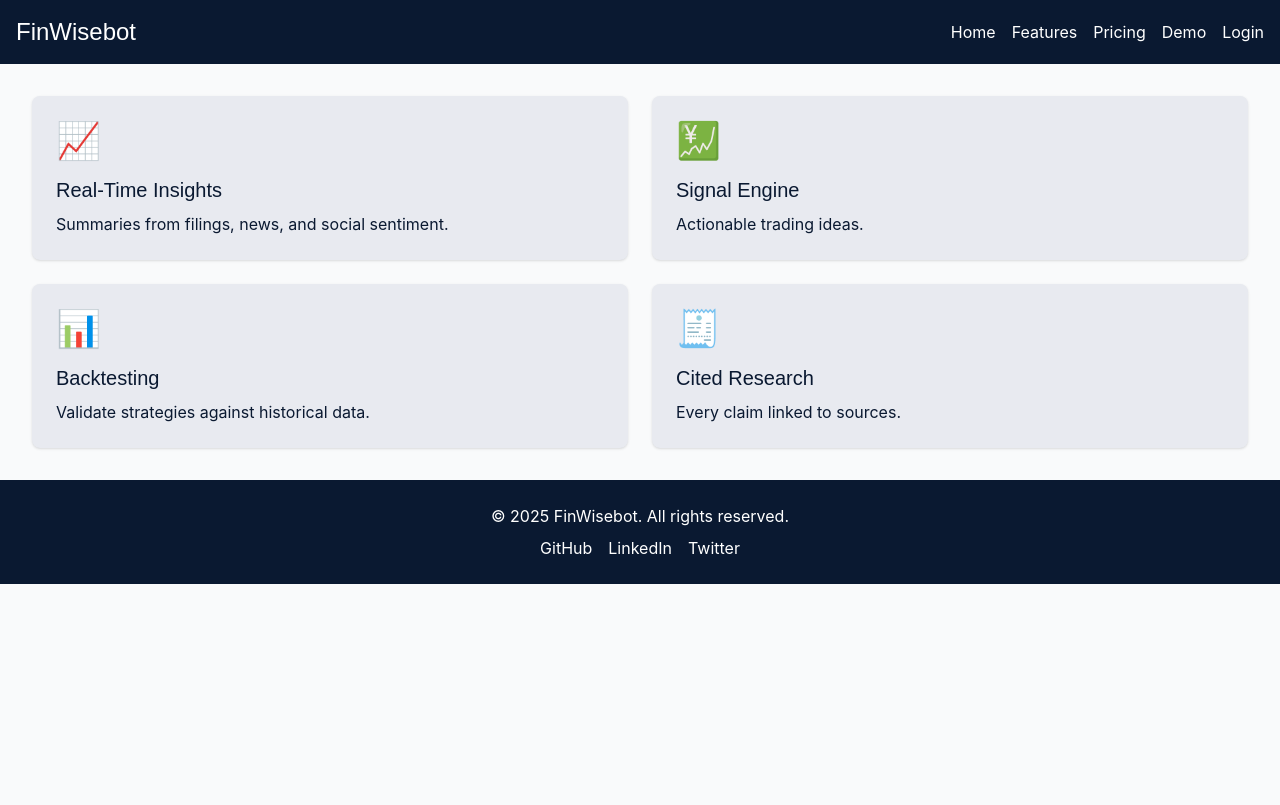
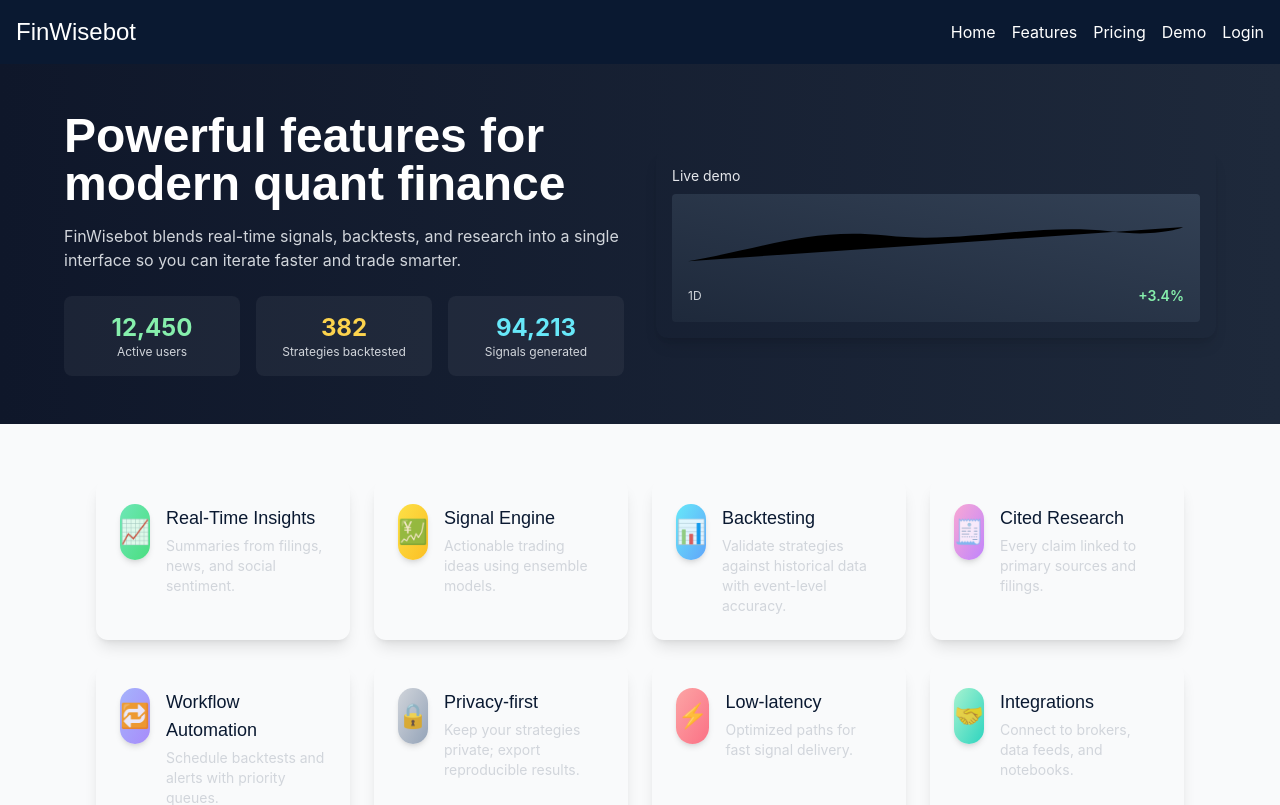
Before and after one commit to assassinyousuf/finwisebot_website, a Next.js app: page /features in a window 1280 px wide. Shown: the top 805 px of the page. Built offline with nearby package versions, Linux system fonts and the light colour scheme.

Commit message:
feat: beautify features page with animated hero, sparkline, count-up stats, and enhanced feature cards

```diff
--- a/src/components/FeatureCard.jsx
+++ b/src/components/FeatureCard.jsx
@@ -1,9 +1,15 @@
-export default function FeatureCard({ title, description, icon }) {
+export default function FeatureCard({ title, description, icon, accent = 'from-green-400 to-emerald-400' }) {
   return (
-    <div className="bg-secondary p-6 rounded-lg shadow hover:shadow-lg transition">
-      <div className="text-4xl mb-4">{icon}</div>
-      <h3 className="text-xl font-heading mb-2">{title}</h3>
-      <p>{description}</p>
+    <div className="bg-gradient-to-br from-white/5 to-white/2 p-6 rounded-xl shadow-lg hover:shadow-2xl transform hover:-translate-y-1 transition-all">
+      <div className="flex items-start gap-4">
+        <div className={`w-14 h-14 rounded-full flex items-center justify-center text-2xl bg-gradient-to-br ${accent} text-black/80 shadow-md`}>
+          {icon}
+        </div>
+        <div>
+          <h3 className="text-lg font-heading mb-1">{title}</h3>
+          <p className="text-sm text-gray-300">{description}</p>
+        </div>
+      </div>
     </div>
   );
 }
--- a/src/pages/features.jsx
+++ b/src/pages/features.jsx
@@ -1,17 +1,93 @@
+import { useEffect, useState } from 'react';
 import Navbar from '../components/Navbar';
 import Footer from '../components/Footer';
 import FeatureCard from '../components/FeatureCard';
 
+function Sparkline({ className = '' }) {
+  // Simple animated SVG sparkline for a finance feel
+  return (
+    <svg viewBox="0 0 100 30" className={`w-full h-16 sparkline ${className}`} preserveAspectRatio="none">
+      <path d="M0 24 C15 18 25 8 40 12 C55 16 70 6 85 10 C95 13 100 8 100 8" />
+    </svg>
+  );
+}
+
 export default function Features() {
+  const [users, setUsers] = useState(0);
+  const [strategies, setStrategies] = useState(0);
+  const [signals, setSignals] = useState(0);
+
+  // simple count-up animation for stats
+  useEffect(() => {
+    let raf;
+    const start = Date.now();
+    const duration = 1200;
+    const aTarget = 12450, bTarget = 382, cTarget = 94213;
+
+    const tick = () => {
+      const t = Math.min(1, (Date.now() - start) / duration);
+      const ease = t < 0.5 ? 2 * t * t : -1 + (4 - 2 * t) * t; // eased
+      setUsers(Math.floor(aTarget * ease));
+      setStrategies(Math.floor(bTarget * ease));
+      setSignals(Math.floor(cTarget * ease));
+      if (t < 1) raf = requestAnimationFrame(tick);
+    };
+    raf = requestAnimationFrame(tick);
+    return () => cancelAnimationFrame(raf);
+  }, []);
+
   return (
     <div>
       <Navbar />
-      <main className="p-8 grid grid-cols-1 md:grid-cols-2 gap-6">
-        <FeatureCard icon="📈" title="Real-Time Insights" description="Summaries from filings, news, and social sentiment." />
-        <FeatureCard icon="💹" title="Signal Engine" description="Actionable trading ideas." />
-        <FeatureCard icon="📊" title="Backtesting" description="Validate strategies against historical data." />
-        <FeatureCard icon="🧾" title="Cited Research" description="Every claim linked to sources." />
+
+      <header className="px-6 py-12 bg-gradient-to-r from-slate-900 to-slate-800 text-white">
+        <div className="max-w-6xl mx-auto flex flex-col md:flex-row items-center gap-8">
+          <div className="w-full md:w-1/2 float-up">
+            <h1 className="text-4xl md:text-5xl font-heading font-bold leading-tight mb-4">Powerful features for modern quant finance</h1>
+            <p className="text-gray-300 mb-6">FinWisebot blends real-time signals, backtests, and research into a single interface so you can iterate faster and trade smarter.</p>
+
+            <div className="grid grid-cols-3 gap-4 text-center">
+              <div className="p-4 bg-white/5 rounded-lg">
+                <div className="text-2xl font-bold text-green-300 pulse-soft">{users.toLocaleString()}</div>
+                <div className="text-xs text-gray-300">Active users</div>
+              </div>
+              <div className="p-4 bg-white/5 rounded-lg">
+                <div className="text-2xl font-bold text-amber-300 pulse-soft">{strategies.toLocaleString()}</div>
+                <div className="text-xs text-gray-300">Strategies backtested</div>
+              </div>
+              <div className="p-4 bg-white/5 rounded-lg">
+                <div className="text-2xl font-bold text-cyan-300 pulse-soft">{signals.toLocaleString()}</div>
+                <div className="text-xs text-gray-300">Signals generated</div>
+              </div>
+            </div>
+          </div>
+
+          <div className="w-full md:w-1/2">
+            <div className="bg-white/6 rounded-xl p-4 shadow-lg">
+              <div className="text-sm text-gray-200 mb-2">Live demo</div>
+              <div className="bg-gradient-to-tr from-slate-800 to-slate-700 p-4 rounded">
+                <Sparkline />
+                <div className="flex items-center justify-between mt-3 text-xs text-gray-300">
+                  <div>1D</div>
+                  <div className="text-sm font-semibold text-green-300">+3.4%</div>
+                </div>
+              </div>
+            </div>
+          </div>
+        </div>
+      </header>
+
+      <main className="max-w-6xl mx-auto p-8 grid grid-cols-1 md:grid-cols-2 lg:grid-cols-4 gap-6 mt-6">
+        <FeatureCard icon="📈" title="Real-Time Insights" description="Summaries from filings, news, and social sentiment." accent="from-emerald-300 to-green-400" />
+        <FeatureCard icon="💹" title="Signal Engine" description="Actionable trading ideas using ensemble models." accent="from-yellow-300 to-amber-400" />
+        <FeatureCard icon="📊" title="Backtesting" description="Validate strategies against historical data with event-level accuracy." accent="from-cyan-300 to-blue-400" />
+        <FeatureCard icon="🧾" title="Cited Research" description="Every claim linked to primary sources and filings." accent="from-pink-300 to-purple-400" />
+        <FeatureCard icon="🔁" title="Workflow Automation" description="Schedule backtests and alerts with priority queues." accent="from-indigo-300 to-violet-400" />
+        <FeatureCard icon="🔒" title="Privacy-first" description="Keep your strategies private; export reproducible results." accent="from-gray-300 to-slate-400" />
+        <FeatureCard icon="⚡" title="Low-latency" description="Optimized paths for fast signal delivery." accent="from-red-300 to-rose-400" />
+        <FeatureCard icon="🤝" title="Integrations" description="Connect to brokers, data feeds, and notebooks." accent="from-emerald-200 to-teal-400" />
       </main>
+
       <Footer />
     </div>
   );
--- a/src/styles/components.css
+++ b/src/styles/components.css
@@ -17,3 +17,33 @@
 
 /* small utility to provide stronger backdrop blur where supported */
 .backdrop-strong { backdrop-filter: blur(8px); -webkit-backdrop-filter: blur(8px);}
+
+/* Floating/entrance animation for elements */
+.float-up { animation: floatUp 900ms ease-out both; }
+@keyframes floatUp {
+	from { transform: translateY(8px); opacity: 0; }
+	to { transform: translateY(0); opacity: 1; }
+}
+
+/* sparkline draw animation */
+@keyframes drawLine {
+	to { stroke-dashoffset: 0; }
+}
+
+.sparkline path {
+	stroke: rgba(255,255,255,0.95);
+	stroke-width: 2;
+	fill: none;
+	stroke-linecap: round;
+	stroke-linejoin: round;
+	stroke-dasharray: 200;
+	stroke-dashoffset: 200;
+	animation: drawLine 2.2s cubic-bezier(.2,.8,.2,1) forwards;
+}
+
+/* subtle pulse for stat numbers */
+.pulse-soft { animation: pulseSoft 2.4s infinite ease-in-out; }
+@keyframes pulseSoft {
+	0%,100% { transform: scale(1); }
+	50% { transform: scale(1.02); }
+}
```
